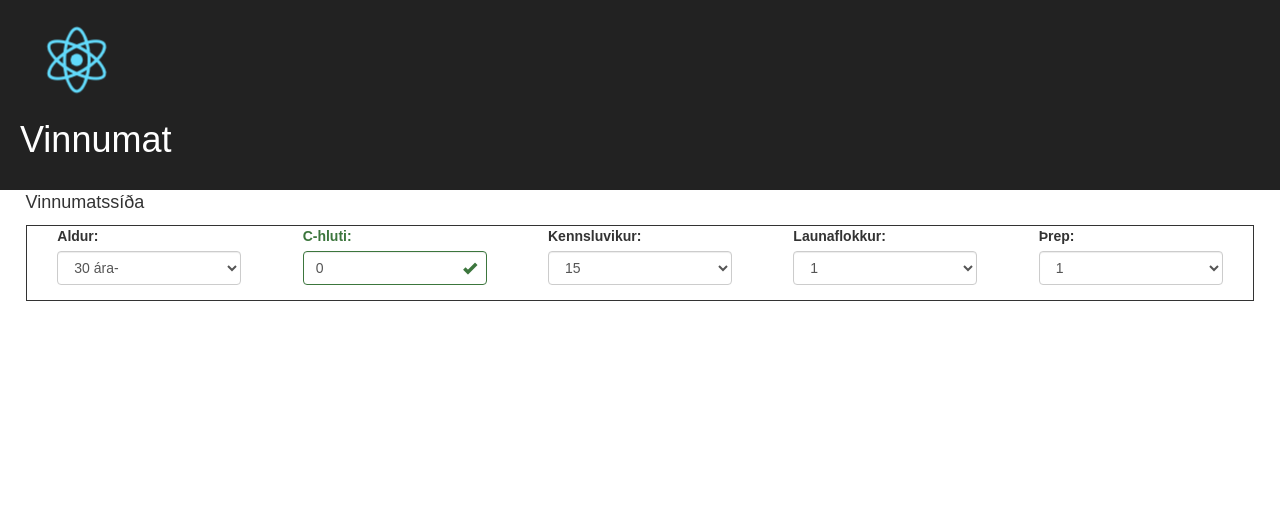
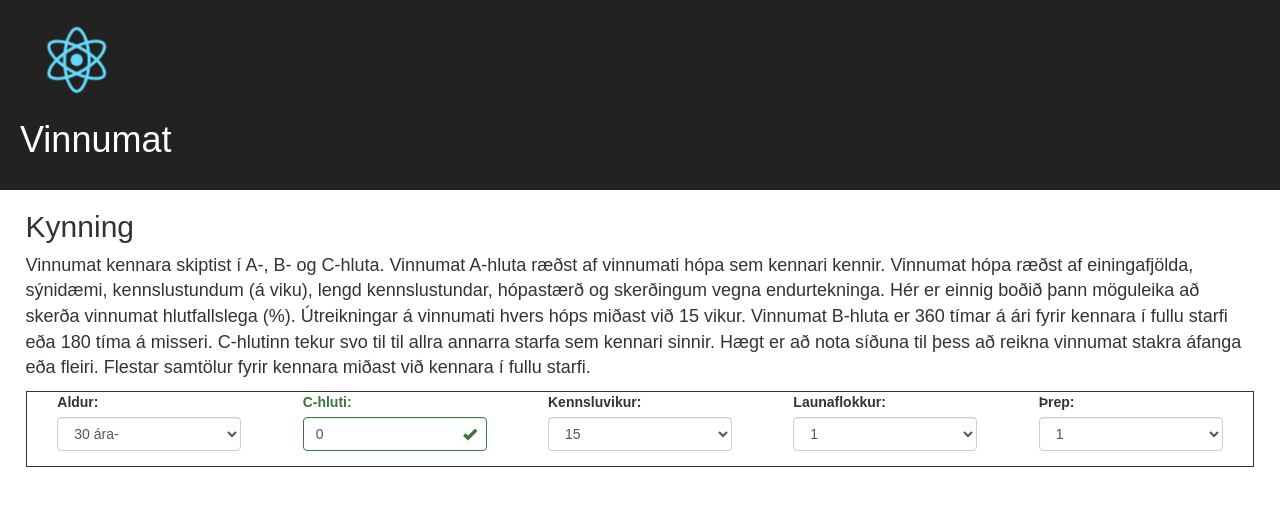
Before and after one commit to UnnarThorBachmann/vinnumat-react, a React (Create React App) app in the folder vinnumat/: page / in a window 1280 px wide. Shown: the top 506 px of the page. Built offline with nearby package versions, Linux system fonts and the light colour scheme.

Commit message:
feat: Adding introduction as on predescessor page.

```diff
--- a/vinnumat/src/App.js
+++ b/vinnumat/src/App.js
@@ -13,11 +13,13 @@ class App extends Component {
           		</div>
           		<div>
           			<h1>Vinnumat</h1>
+
           		</div>
         	</div>
         	<div className="mainBody">
+        		<h2>Kynning</h2>
         		<p className="App-intro">
-          			Vinnumatssíða
+          			Vinnumat kennara skiptist í A-, B- og C-hluta. Vinnumat A-hluta ræðst af vinnumati hópa sem kennari kennir. Vinnumat hópa ræðst af einingafjölda, sýnidæmi, kennslustundum (á viku), lengd kennslustundar, hópastærð og skerðingum vegna endurtekninga. Hér er einnig boðið þann möguleika að skerða vinnumat hlutfallslega (%). Útreikningar á vinnumati hvers hóps miðast við 15 vikur. Vinnumat B-hluta er 360 tímar á ári fyrir kennara í fullu starfi eða 180 tíma á misseri. C-hlutinn tekur svo til til allra annarra starfa sem kennari sinnir. Hægt er að nota síðuna til þess að reikna vinnumat stakra áfanga eða fleiri. Flestar samtölur fyrir kennara miðast við kennara í fullu starfi.
         		</p>
         		<TeacherForm/>
       		</div>
```
